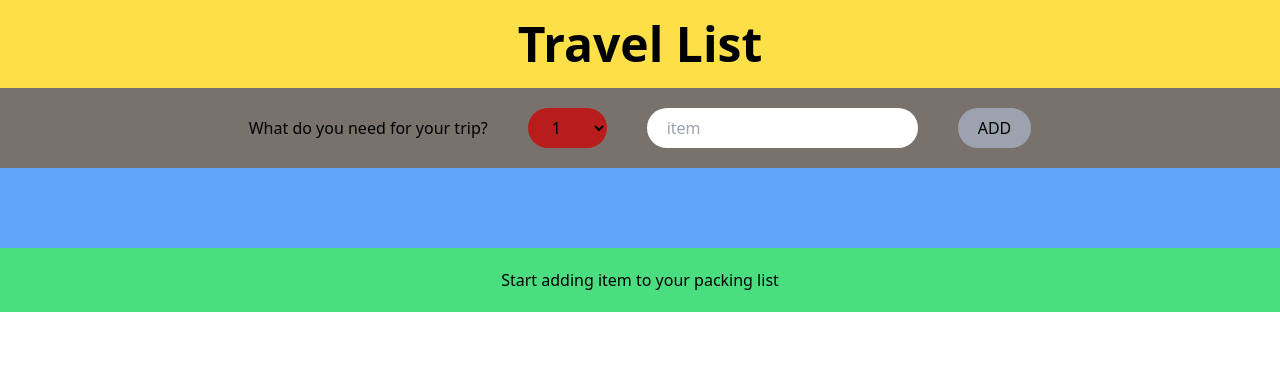
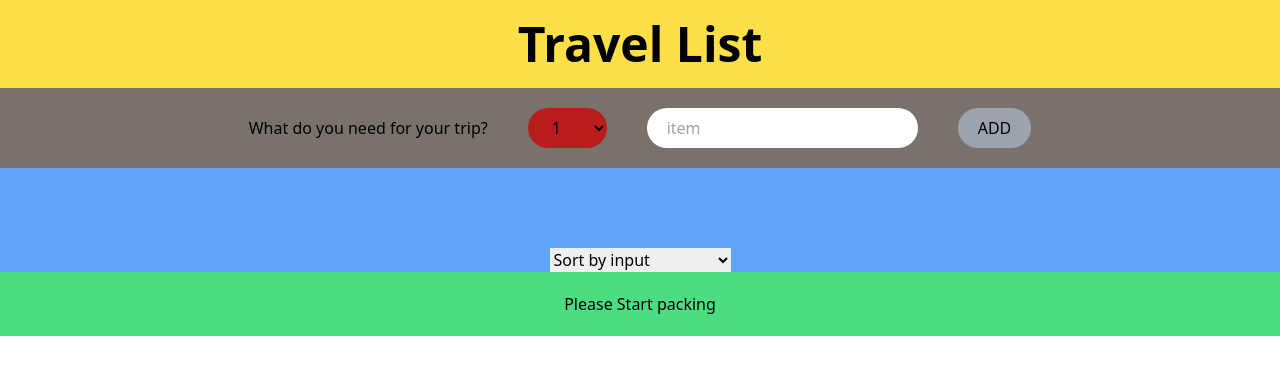
Before and after one commit to shohan11d/travel-guide, a React (Create React App) app: page / in a window 1280 px wide. Shown: the top 374 px of the page. Built offline with nearby package versions, Linux system fonts and the light colour scheme; a web font is replaced by a local one.

Commit message:
logic almost done

```diff
--- a/src/App.js
+++ b/src/App.js
@@ -23,12 +23,21 @@ function App() {
       )
     );
   }
+
+  function handleDelete(item) {
+    setItems((items) => items.filter((iteme) => item.id !== iteme.id));
+  }
   return (
     <>
       <Logo />
       <Form onSubmit={handleSubmit} />
-      <ListView items={items} onToggle={handleToggle} setItems={setItems} />
-      <Footer />
+      <ListView
+        items={items}
+        onDelete={handleDelete}
+        onToggle={handleToggle}
+        setItems={setItems}
+      />
+      <Footer items={items} />
     </>
   );
 }
--- a/src/components/Footer.js
+++ b/src/components/Footer.js
@@ -1,7 +1,26 @@
-function Footer() {
+function Footer({ items }) {
+  const total = items.length;
+  const packed = items.filter((item) => item.packed === true).length;
+  const unpacked = total - packed;
+  const percentage = (packed / total) * 100;
+  // console.log("total:", total, "packed:", packed, "percentage:", percentage);
+
+  if (total === 0)
+    return (
+      <div className="bg-green-400 p-5 text-center">
+        <p>Please Start packing </p>
+      </div>
+    );
+  if (total === packed)
+    return (
+      <div className="bg-green-400 p-5 text-center">
+        <p>ALl items packed successfully</p>
+      </div>
+    );
+  if (total === packed) return;
   return (
     <div className="bg-green-400 p-5 text-center">
-      <p>Start adding item to your packing list</p>
+      <p>Packing Done: {percentage}% </p>
     </div>
   );
 }
--- a/src/components/ListView.js
+++ b/src/components/ListView.js
@@ -1,25 +1,52 @@
-function ListView({ items, setItems, onToggle }) {
+import { useState } from "react";
+
+function ListView({ items, setItems, onToggle, onDelete }) {
+  const [sorted, setSorted] = useState("input");
+
+  let sortedItems;
+  if (sorted === "input") sortedItems = items;
+  if (sorted === "input") console.log("sort by input:", sortedItems);
+
+  if (sorted === "description")
+    sortedItems = items
+      .slice()
+      .sort((a, b) => a.description.localeCompare(b.description));
+
+  if (sorted === "description")
+    console.log("sort by description:", sortedItems);
+
+  if (sorted === "status")
+    sortedItems = items
+      .slice()
+      .sort((a, b) => Number(a.packed) - Number(b.packed));
+
+  if (sorted === "status") console.log("sort by status:", sortedItems);
   return (
+    <>
       <div className="bg-blue-400 px-12 py-10 grid grid-cols-4 justify-items-center">
-      {items &&
-        items.map((item) => (
+        {sortedItems &&
+          sortedItems.map((item) => (
             <ItemRender
               item={item}
               setItems={setItems}
+              onDelete={onDelete}
               onToggle={onToggle}
               key={crypto.randomUUID()}
             />
           ))}
       </div>
+      <div className="bg-blue-400 text-center">
+        <select value={sorted} onChange={(e) => setSorted(e.target.value)}>
+          <option value="input">Sort by input</option>
+          <option value="description">Sort by description</option>
+          <option value="status">Sort by packed status</option>
+        </select>
+      </div>
+    </>
   );
 }
 
-function ItemRender({ item, setItems, onToggle }) {
-  function handleCrossBtn() {
-    setItems((items) => items.filter((iteme) => item.id !== iteme.id));
-  }
-  console.log(item);
-
+function ItemRender({ item, setItems, onToggle, onDelete }) {
   return (
     <p className={`flex gap-3 ${item.packed ? "line-through" : ""}`}>
       <input
@@ -29,7 +56,7 @@ function ItemRender({ item, setItems, onToggle }) {
       />
       <span>{item.quantity}</span>
       <span>{item.description}</span>
-      <button onClick={handleCrossBtn}>❌</button>
+      <button onClick={() => onDelete(item)}>❌</button>
     </p>
   );
 }
```
Lines whose indentation alone changed are shown as unchanged.
